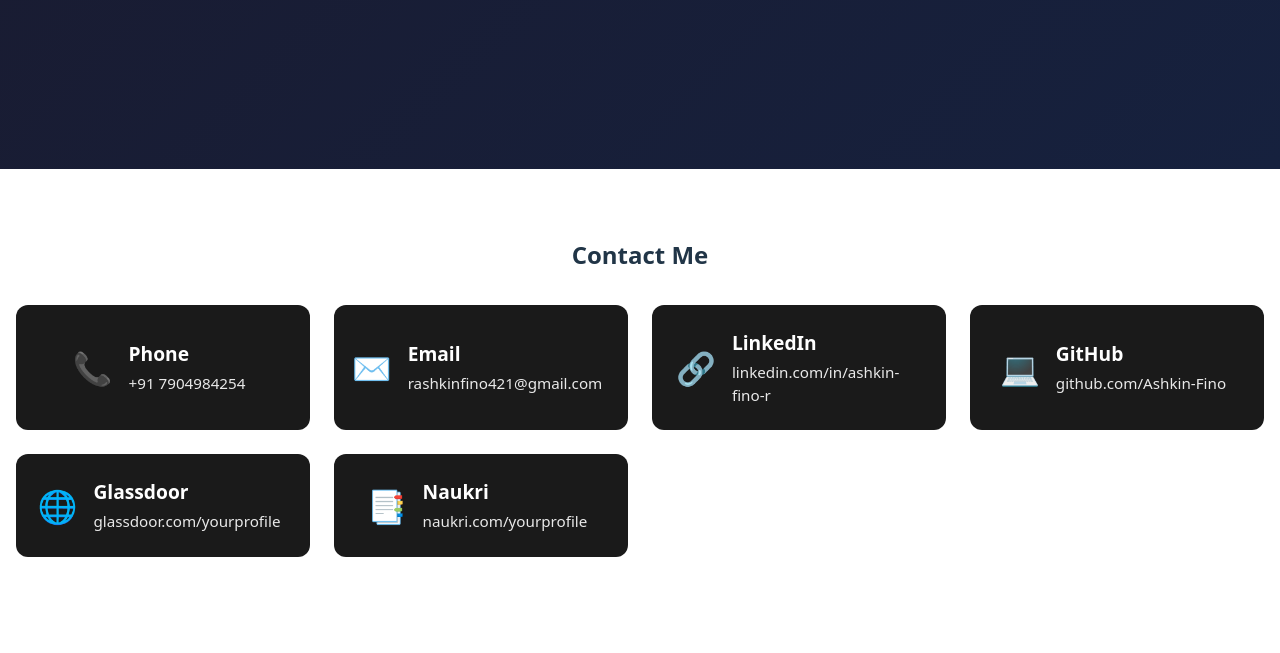
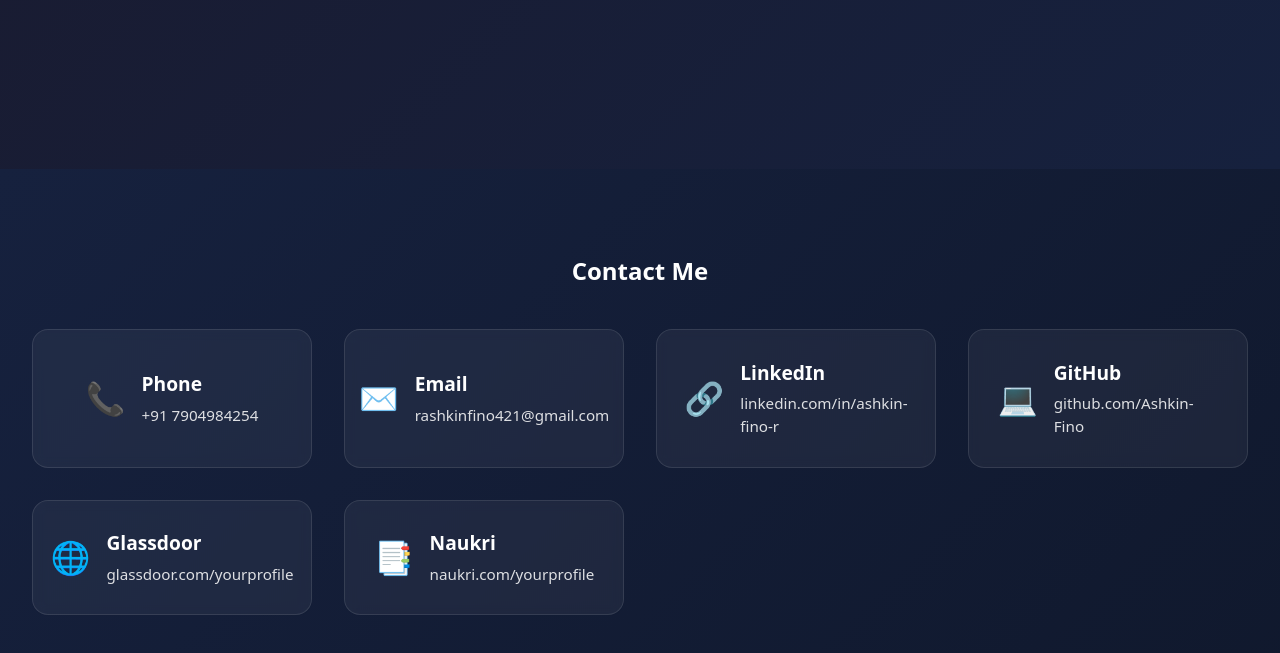
Before and after one commit to Ashkin-Fino/Ashkin-Profile-Website, a React (Vite) app: page / in a window 1280 px wide. Shown: the part 3182-3835 px from the top of the page. Built offline with nearby package versions, Linux system fonts and the light colour scheme.

Commit message:
Changed theme of contact section.

```diff
--- a/src/Contact.css
+++ b/src/Contact.css
@@ -1,23 +1,27 @@
-/* Contact.css */
 .contact-section {
-    padding: 3rem 1rem;
+    padding: 4rem 2rem;
     text-align: center;
     min-height: calc(100vh - 50px);
+    background: linear-gradient(135deg, #16213e, #0f172a);
+    color: #fff;
 }
 
 .contact-grid {
     display: grid;
     grid-template-columns: repeat(auto-fill, minmax(280px, 1fr));
-    gap: 1.5rem;
-    margin-top: 2rem;
+    gap: 2rem;
+    margin-top: 2.5rem;
     justify-content: center;
 }
 
 .contact-card {
-    background: #1a1a1a;
-    color: white;
-    padding: 1.5rem;
-    border-radius: 12px;
+    background: rgba(255, 255, 255, 0.05);
+    -webkit-backdrop-filter: blur(6px);
+    backdrop-filter: blur(6px);
+    border: 1px solid rgba(255, 255, 255, 0.1);
+    color: #fff;
+    padding: 1.8rem;
+    border-radius: 16px;
     text-decoration: none;
     transition: all 0.3s ease;
     display: flex;
@@ -28,22 +32,24 @@
 }
 
 .contact-card:hover {
-    transform: translateY(-5px);
-    box-shadow: 0 4px 15px rgba(255, 255, 255, 0.2);
+    transform: translateY(-6px);
+    box-shadow: 0 6px 20px rgba(0, 255, 255, 0.25);
+    border-color: rgba(0, 255, 255, 0.4);
 }
 
 .contact-icon {
     font-size: 2rem;
+    color: #00d4ff;
 }
 
 .contact-info h3 {
     margin: 0;
     font-size: 1.2rem;
+    color: #fff;
 }
 
 .contact-info p {
-    margin: 0.2rem 0 0;
+    margin: 0.3rem 0 0;
     font-size: 0.95rem;
-    opacity: 0.9;
-    padding-right: 0.5rem;
+    opacity: 0.85;
 }
```
